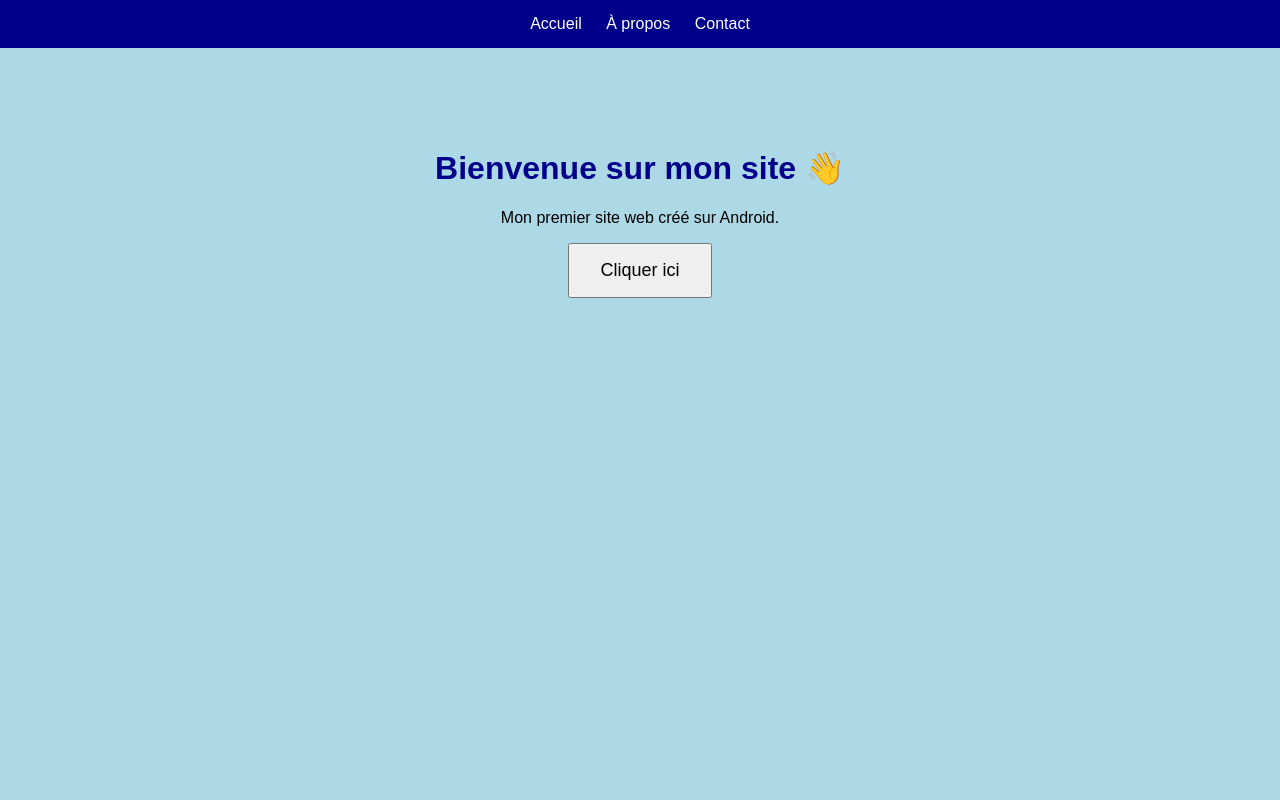
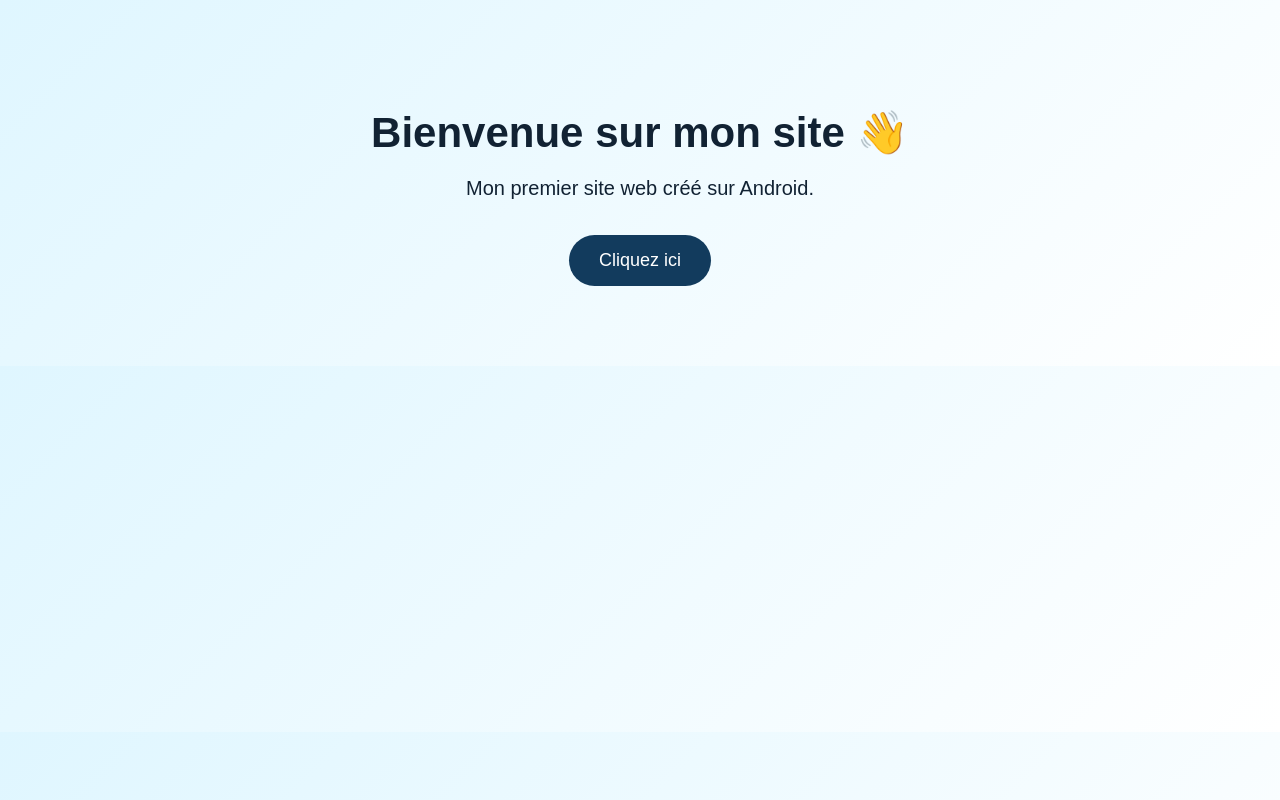
Before and after one commit to semmarzizou-coder/Mon-site, a plain HTML site: page index.html in a window 1280 px wide. Drawn offline with Linux system fonts and the light colour scheme.

Commit message:
Update index.html

```diff
--- a/index.html
+++ b/index.html
@@ -1,58 +1,58 @@
 <!DOCTYPE html>
 <html>
 <head>
+  <meta charset="UTF-8">
+  <meta name="viewport" content="width=device-width, initial-scale=1.0">
   <title>Mon site</title>
 
   <style>
     body {
       margin: 0;
-            font-family: Arial;
+      font-family: Arial, sans-serif;
       text-align: center;
-            background: lightblue;
+      background: linear-gradient(135deg, #dff6ff, #ffffff);
+      color: #123;
     }
 
-        nav {
-            background: darkblue;
-            padding: 15px;
-        }
-
-        nav a {
-            color: white;
-            text-decoration: none;
-            margin: 10px;
-            font-size: 16px;
-        }
-
-        .contenu {
+    .container {
       padding: 80px 20px;
     }
 
     h1 {
-            color: darkblue;
+      font-size: 42px;
+      margin-bottom: 20px;
+    }
+
+    p {
+      font-size: 20px;
+      margin-bottom: 35px;
     }
 
     button {
       padding: 15px 30px;
       font-size: 18px;
+      border: none;
+      border-radius: 30px;
+      background: #123b5d;
+      color: white;
+      cursor: pointer;
+    }
+
+    button:hover {
+      background: #1d5c8a;
     }
   </style>
 </head>
 
 <body>
 
-    <nav>
-        <a href="#">Accueil</a>
-        <a href="#">À propos</a>
-        <a href="#">Contact</a>
-    </nav>
-
-    <div class="contenu">
+  <div class="container">
     <h1>Bienvenue sur mon site 👋</h1>
 
     <p>Mon premier site web créé sur Android.</p>
 
-        <button onclick="alert('Bonjour 👋')">
-            Cliquer ici
+    <button onclick="alert('Merci de visiter mon site ! 😊')">
+      Cliquez ici
     </button>
   </div>
 
```
Lines whose indentation alone changed are shown as unchanged.
